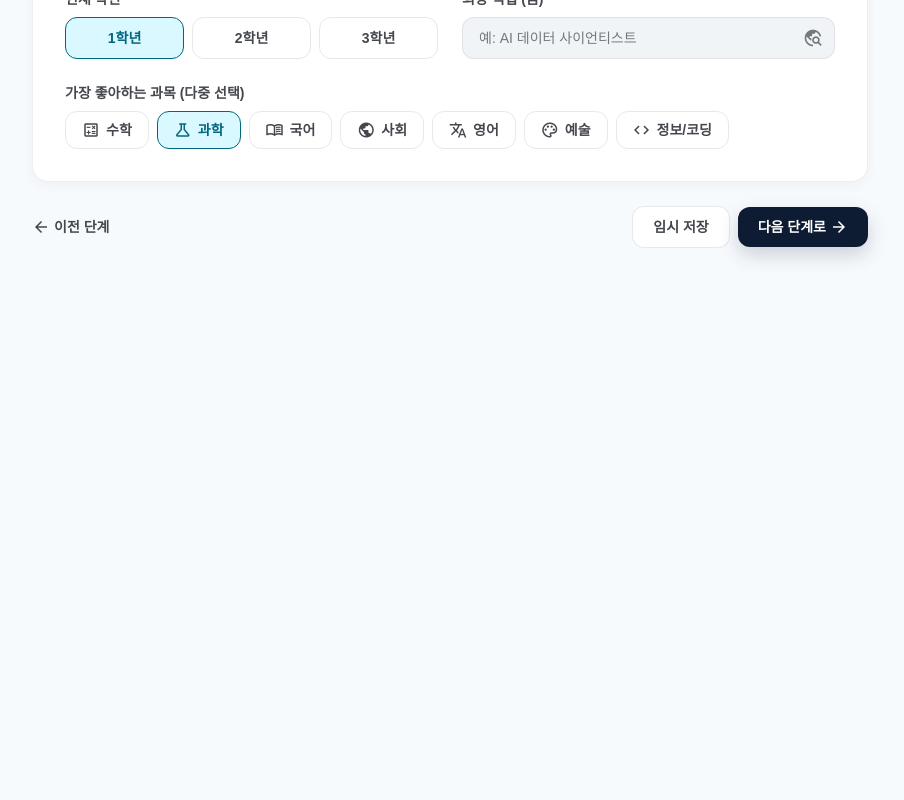
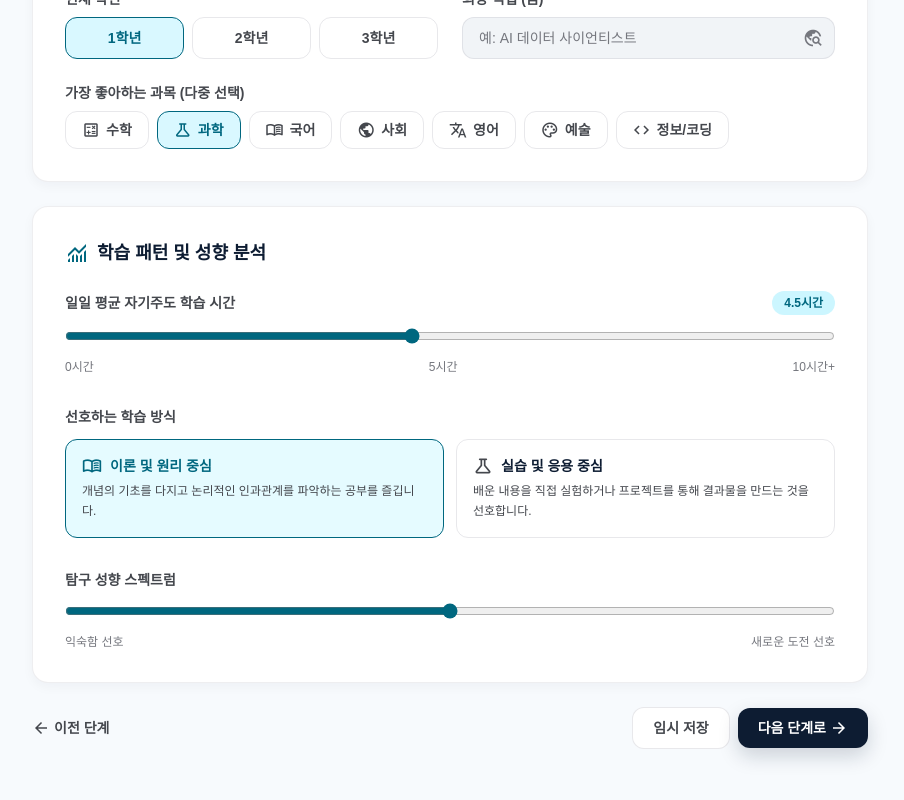
Before and after one commit to JinroOn/JOFE, a React (Vite) app: page /diagnosis in a window 1280 px wide. Shown: the part 416-1216 px from the top of the page, without its empty margins (190-1094 px from the left). Before the commit the page ends 880 px from the top, so only its background shows below. Built offline with nearby package versions, Linux system fonts and the light colour scheme; a web font is replaced by a local one.

Commit message:
학습 패턴 및 성향 분석 섹션 구현

```diff
--- a/src/pages/Diagnosis/Major/index.tsx
+++ b/src/pages/Diagnosis/Major/index.tsx
@@ -16,6 +16,9 @@ const DiagnosisMajor = () => {
   const [grade, setGrade] = useState<(typeof GRADES)[number]>('1학년');
   const [dreamJob, setDreamJob] = useState('');
   const [selectedSubjects, setSelectedSubjects] = useState<string[]>(['과학']);
+  const [studyHours, setStudyHours] = useState(4.5);
+  const [learningStyle, setLearningStyle] = useState<'theory' | 'practice'>('theory');
+  const [exploreSpectrum, setExploreSpectrum] = useState(50);
 
   const toggleSubject = (subject: string) => {
     setSelectedSubjects((prev) =>
@@ -126,6 +129,85 @@ const DiagnosisMajor = () => {
           </div>
         </section>
 
+        <section className="bg-surface-container-lowest border border-outline-variant/30 rounded-2xl p-6 sm:p-8 mb-6 shadow-[0_4px_12px_rgba(10,25,47,0.04)]">
+          <h2 className="flex items-center gap-2 text-lg font-bold text-primary-container mb-6">
+            <span className="material-symbols-outlined text-secondary">monitoring</span>
+            학습 패턴 및 성향 분석
+          </h2>
+
+          <div className="mb-8">
+            <div className="flex items-center justify-between mb-3">
+              <label className="text-sm font-semibold text-on-surface-variant">일일 평균 자기주도 학습 시간</label>
+              <span className="px-3 py-1 bg-secondary-container/20 text-secondary text-xs font-bold rounded-full">
+                {studyHours}시간
+              </span>
+            </div>
+            <input
+              type="range"
+              min={0}
+              max={10}
+              step={0.5}
+              value={studyHours}
+              onChange={(e) => setStudyHours(Number(e.target.value))}
+              className="w-full accent-secondary"
+            />
+            <div className="flex justify-between text-xs text-outline mt-2">
+              <span>0시간</span>
+              <span>5시간</span>
+              <span>10시간+</span>
+            </div>
+          </div>
+
+          <div className="mb-8">
+            <label className="block text-sm font-semibold text-on-surface-variant mb-3">선호하는 학습 방식</label>
+            <div className="grid grid-cols-1 sm:grid-cols-2 gap-3">
+              {[
+                { id: 'theory', icon: 'menu_book', title: '이론 및 원리 중심', desc: '개념의 기초를 다지고 논리적인 인과관계를 파악하는 공부를 즐깁니다.' },
+                { id: 'practice', icon: 'science', title: '실습 및 응용 중심', desc: '배운 내용을 직접 실험하거나 프로젝트를 통해 결과물을 만드는 것을 선호합니다.' },
+              ].map(({ id, icon, title, desc }) => {
+                const active = learningStyle === id;
+                return (
+                  <button
+                    key={id}
+                    onClick={() => setLearningStyle(id as typeof learningStyle)}
+                    className={`text-left p-4 rounded-xl border transition-all ${
+                      active
+                        ? 'border-secondary bg-secondary-container/10'
+                        : 'border-outline-variant/40 hover:bg-surface-container-low'
+                    }`}
+                  >
+                    <div className="flex items-center gap-2 mb-1.5">
+                      <span className={`material-symbols-outlined text-[20px] ${active ? 'text-secondary' : 'text-on-surface-variant'}`}>
+                        {icon}
+                      </span>
+                      <span className={`text-sm font-bold ${active ? 'text-secondary' : 'text-primary-container'}`}>
+                        {title}
+                      </span>
+                    </div>
+                    <p className="text-xs text-on-surface-variant leading-relaxed">{desc}</p>
+                  </button>
+                );
+              })}
+            </div>
+          </div>
+
+          <div>
+            <label className="block text-sm font-semibold text-on-surface-variant mb-3">탐구 성향 스펙트럼</label>
+            <input
+              type="range"
+              min={0}
+              max={100}
+              value={exploreSpectrum}
+              onChange={(e) => setExploreSpectrum(Number(e.target.value))}
+              className="w-full accent-secondary"
+            />
+            <div className="flex justify-between text-xs text-outline mt-2">
+              <span>익숙함 선호</span>
+              <span>새로운 도전 선호</span>
+            </div>
+          </div>
+        </section>
+
         <div className="flex items-center justify-between gap-3">
           <button className="flex items-center gap-1 text-sm font-semibold text-on-surface-variant hover:text-primary-container transition-colors">
             <span className="material-symbols-outlined text-[18px]">arrow_back</span>
```
